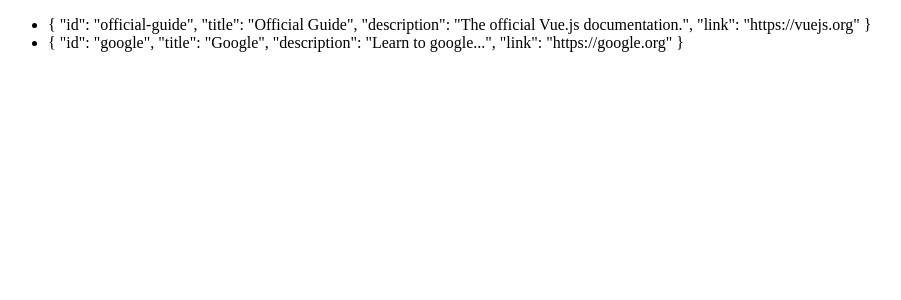
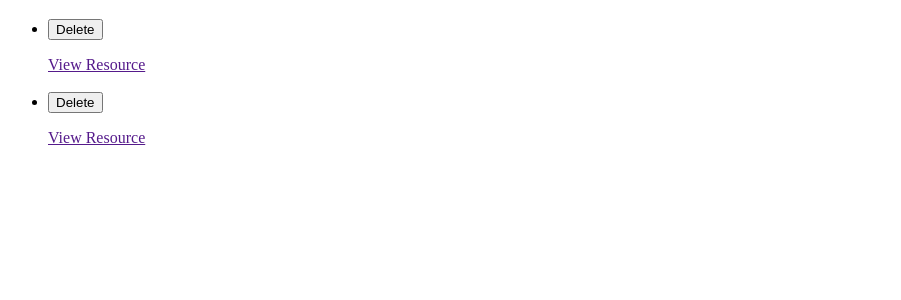
Before and after one commit to Peleil/TS-Vue-prj-cmp, a Vue app: page / in a window 1280 px wide. Shown: the top 300 px of the page, without its empty margins (0-901 px from the left). Built offline with nearby package versions, Linux system fonts and the light colour scheme.

Commit message:
first commit?

```diff
--- a/src/App.vue
+++ b/src/App.vue
@@ -1,15 +1,18 @@
 <template>
   <ul>
-    <li v-for="resource in storedResources" :key="resource.id">
-      {{ resource }}
-    </li>
+    <learning-resource v-for="res in storedResources" :key="res.id">
+    </learning-resource>
   </ul>
 </template>
 
 <script lang="ts">
 import { defineComponent } from 'vue';
+import LearningResource from './components/learning-resources/LearningResource.vue';
 
 export default defineComponent({
+  components: {
+    LearningResource,
+  },
   data() {
     return {
       storedResources: [
--- /dev/null
+++ b/src/components/learning-resources/LearningResource.vue
@@ -0,0 +1,14 @@
+<template>
+  <li>
+    <div>
+      <header>
+        <h3></h3>
+        <button>Delete</button>
+      </header>
+    </div>
+    <p></p>
+    <nav>
+      <a href="">View Resource</a>
+    </nav>
+  </li>
+</template>
```
